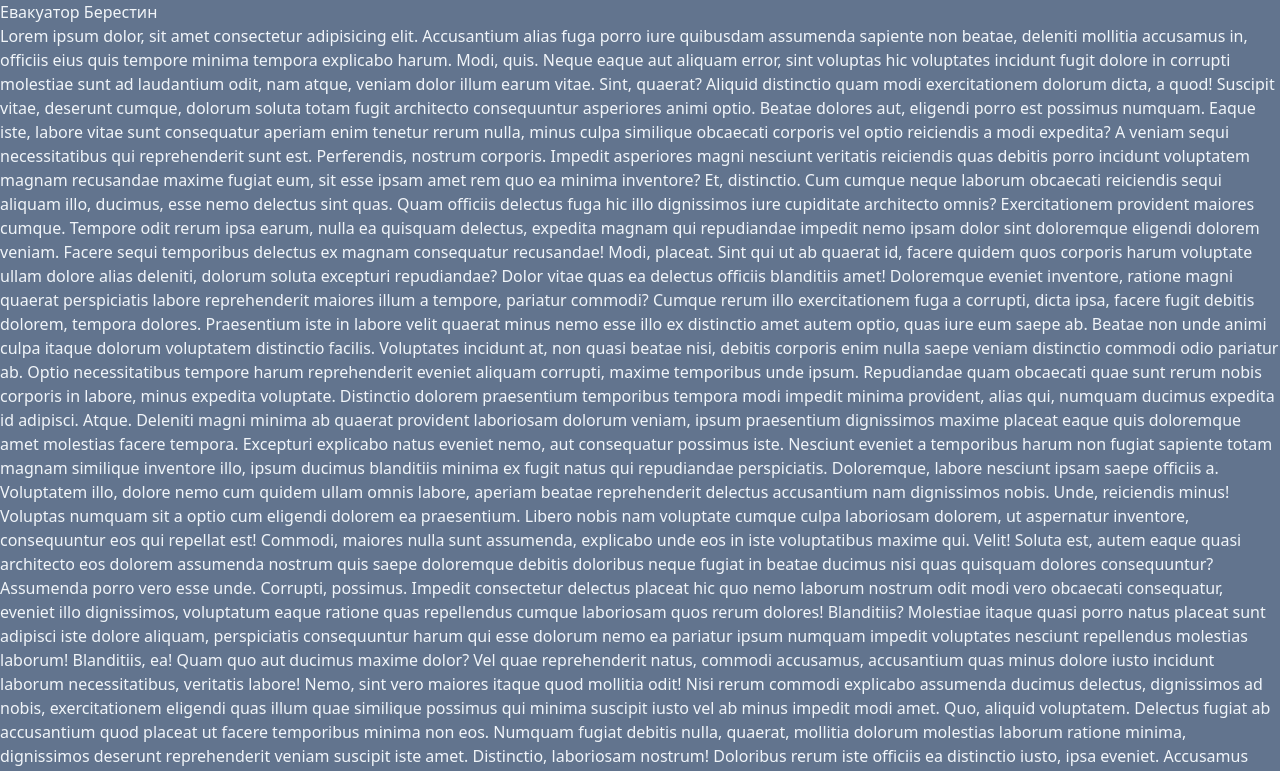
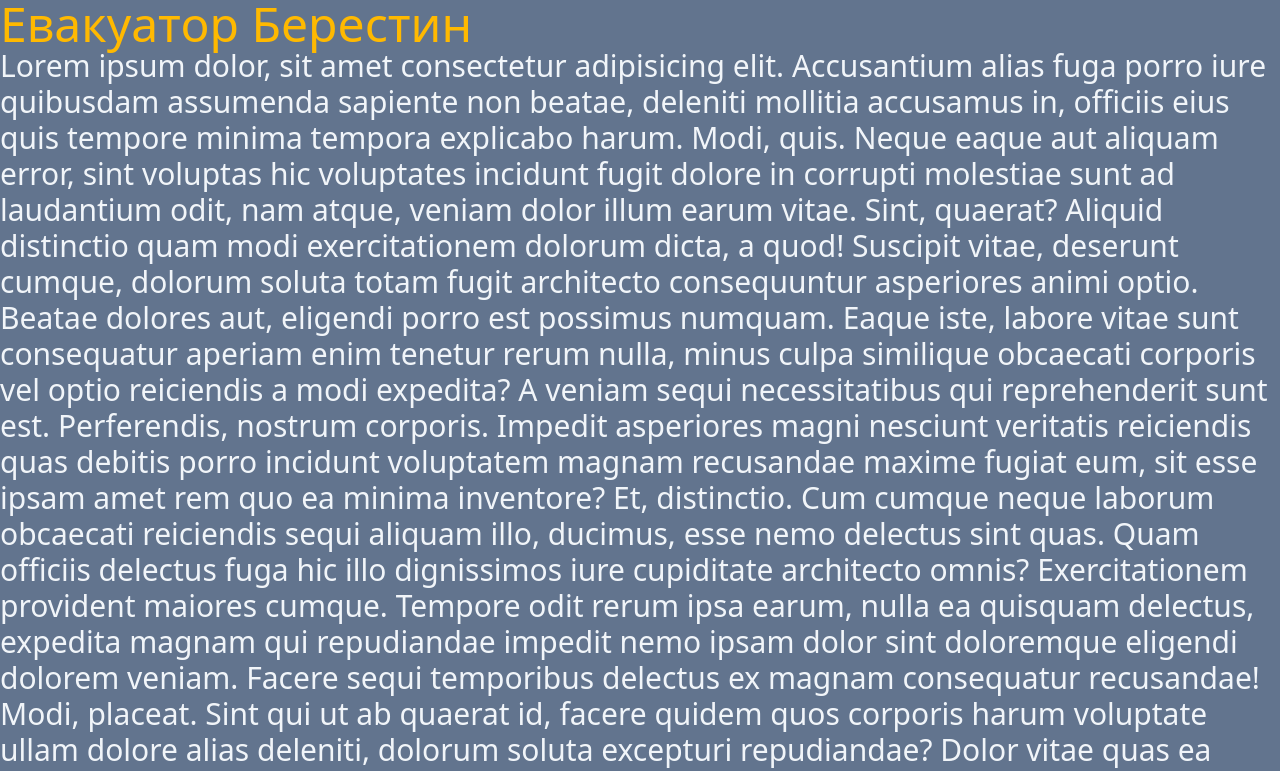
Before and after one commit to lezver/evakuator-berestyn, a website: page index.html in a window 1280 px wide. Shown: the top 771 px of the page. Drawn offline with Linux system fonts and the light colour scheme.

Commit message:
finally checking v2

```diff
--- a/index.html
+++ b/index.html
@@ -9,9 +9,9 @@
 
 <body class="bg-slate-500 text-slate-100">
 
-<h1>Евакуатор Берестин</h1>
+<h1 class="text-5xl text-amber-400">Евакуатор Берестин</h1>
 
-<p>Lorem ipsum dolor, sit amet consectetur adipisicing elit. Accusantium alias fuga porro iure quibusdam assumenda sapiente non beatae, deleniti mollitia accusamus in, officiis eius quis tempore minima tempora explicabo harum.
+<p class="text-3xl">Lorem ipsum dolor, sit amet consectetur adipisicing elit. Accusantium alias fuga porro iure quibusdam assumenda sapiente non beatae, deleniti mollitia accusamus in, officiis eius quis tempore minima tempora explicabo harum.
 Modi, quis. Neque eaque aut aliquam error, sint voluptas hic voluptates incidunt fugit dolore in corrupti molestiae sunt ad laudantium odit, nam atque, veniam dolor illum earum vitae. Sint, quaerat?
 Aliquid distinctio quam modi exercitationem dolorum dicta, a quod! Suscipit vitae, deserunt cumque, dolorum soluta totam fugit architecto consequuntur asperiores animi optio. Beatae dolores aut, eligendi porro est possimus numquam.
 Eaque iste, labore vitae sunt consequatur aperiam enim tenetur rerum nulla, minus culpa similique obcaecati corporis vel optio reiciendis a modi expedita? A veniam sequi necessitatibus qui reprehenderit sunt est.
```
Also changed, not shown: css/style.css.
